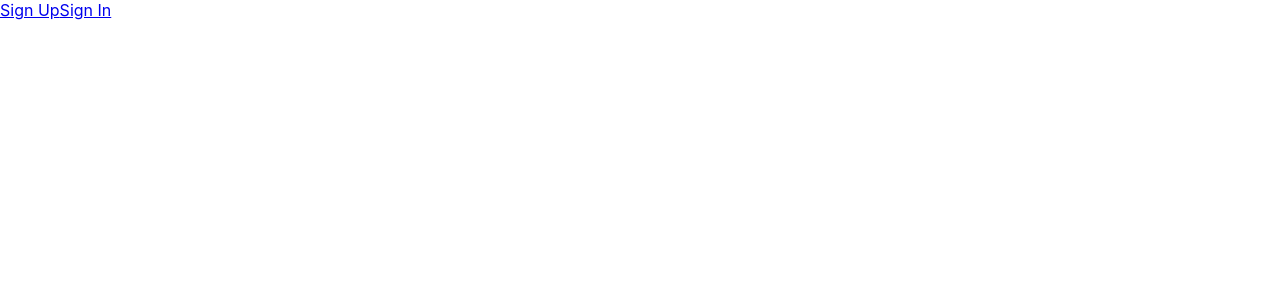
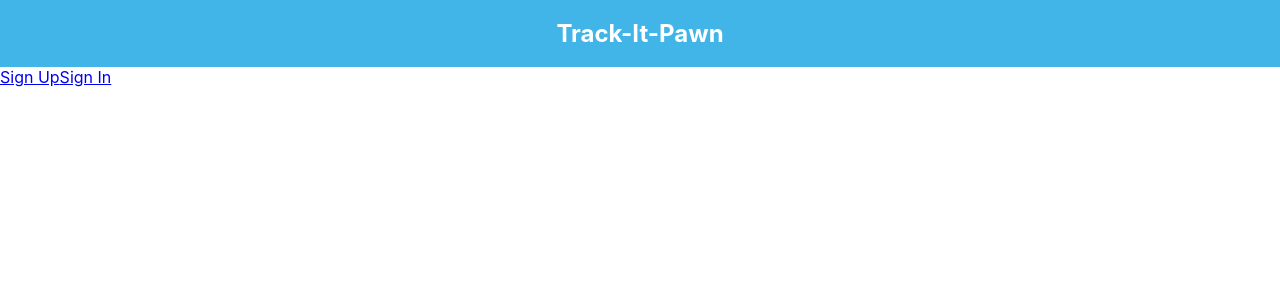
Before and after one commit to ricardomonte/tracker-it-pawn, a React (Create React App) app: page / in a window 1280 px wide. Shown: the top 300 px of the page. Built offline with nearby package versions, Linux system fonts and the light colour scheme.

Commit message:
Add Header in app

```diff
--- a/src/components/App.js
+++ b/src/components/App.js
@@ -9,12 +9,15 @@ import SignInForm from '../container/SignInForm';
 import Profile from '../container/Profile';
 import ExpenseForm from '../container/ExpenseForm';
 import DogForm from '../container/DogForm';
+import Header from '../common/Header';
 
 function App({ userToken }) {
   useEffect(() => {
     userToken();
   }, []);
   return (
+    <>
+      <Header />
       <Switch>
         <Route exact path="/" component={Home} />
         <Route exact path="/sign_up" component={SignUpForm} />
@@ -23,6 +26,7 @@ function App({ userToken }) {
         <Route exact path="/create_expense" component={ExpenseForm} />
         <Route exact path="/add_dog" component={DogForm} />
       </Switch>
+    </>
   );
 }
 
```
Lines whose indentation alone changed are shown as unchanged.
